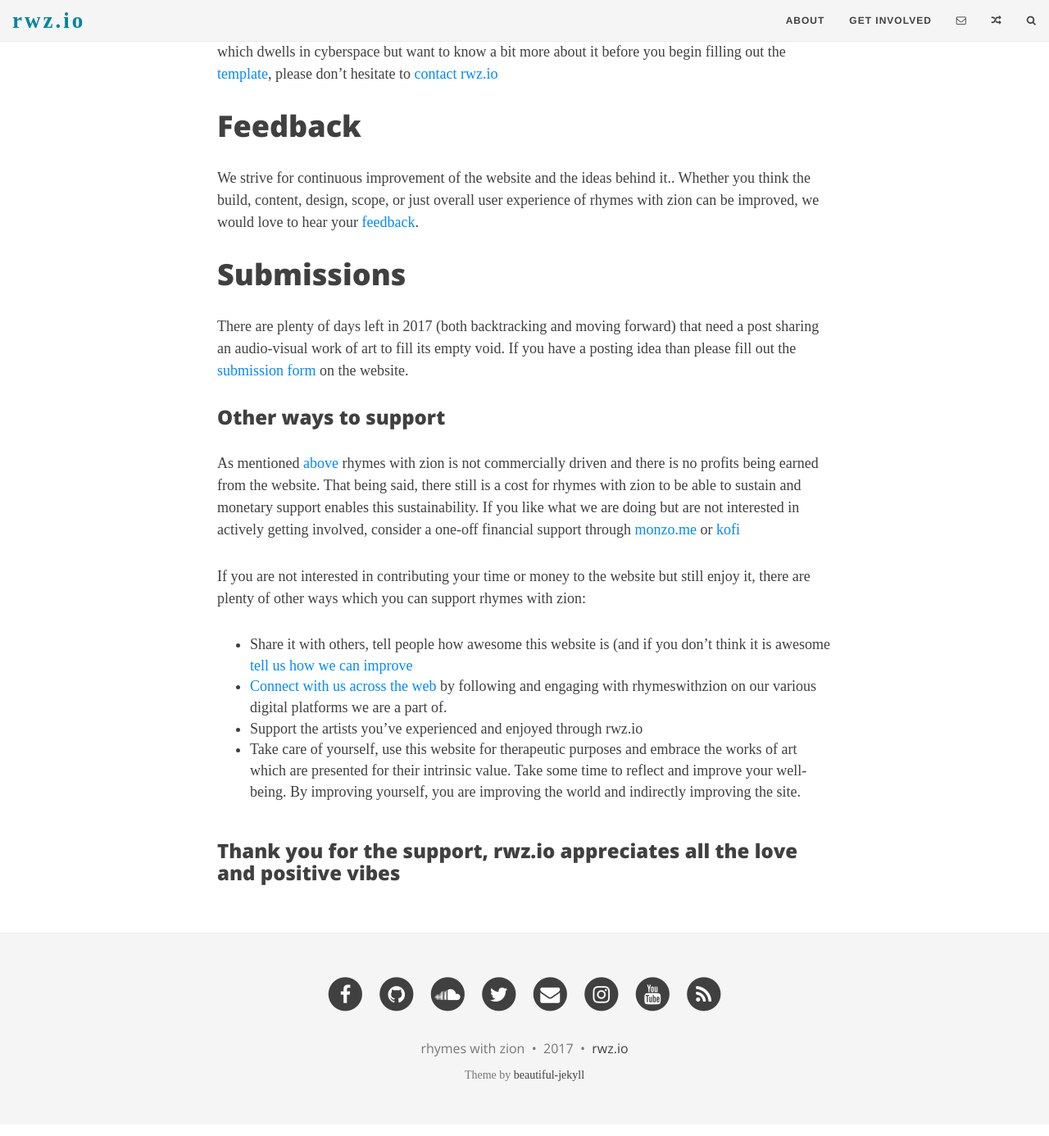
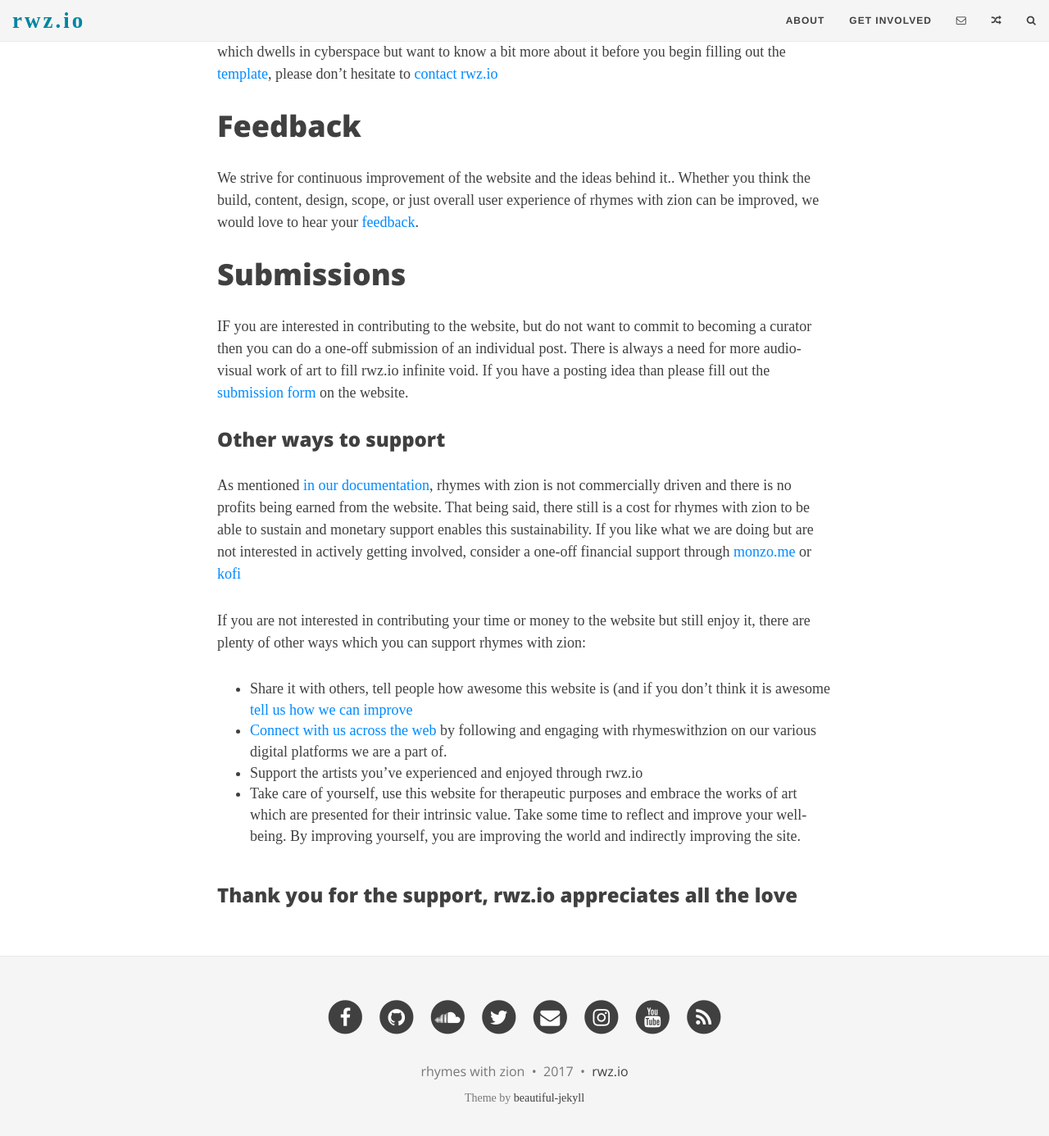
Before and after one commit to rhymeswithzion/rwz-test, a Jekyll site: the page built from get-involved.md, in a window 1280 px wide and 1400 px high, scrolled down 958 px. Shown: the top 1386 px of the window at 82% size. Built offline with Jekyll 4.4.1, drawn with Linux system fonts in a browser that asks for light colours; some web fonts are replaced.

Commit message:
Update get-involved.md

```diff
--- a/get-involved.md
+++ b/get-involved.md
@@ -16,15 +16,15 @@ If you are interested in becoming a contributor and curate rhymes with zion's au
 
 # Feedback
 
-We strive for continuous improvement of the website and the ideas behind it.. Whether you think the build, content, design, scope, or just overall user experience of rhymes with zion can be improved, we would love to hear your <a href="http://rwz.io/feedback" target="_blank">feedback</a>.
+We strive for continuous improvement of the website and the ideas behind it.. Whether you think the build, content, design, scope, or just overall user experience of rhymes with zion can be improved, we would love to hear your [feedback](http://rwz.io/feedback).
 
 # Submissions
 
-There are plenty of days left in 2017 (both backtracking and moving forward) that need a post sharing an audio-visual work of art to fill its empty void. If you have a posting idea than please fill out the <a href="http://www.rwz.io/submissions" target="_blank">submission form</a> on the website.
+IF you are interested in contributing to the website, but do not want to commit to becoming a curator then you can do a one-off submission of an individual post. There is always a need for more audio-visual work of art to fill rwz.io infinite void. If you have a posting idea than please fill out the [submission form](https://www.rwz.io/submissions) on the website.
 
 ### Other ways to support
 
-As mentioned [above](#what-rhymes-with-zion-isnt) rhymes with zion is not commercially driven and there is no profits being earned from the website. That being said, there still is a cost for rhymes with zion to be able to sustain and monetary support enables this sustainability. If you like what we are doing but are not interested in actively getting involved, consider a one-off financial support through [monzo.me](http://bit.ly/2uNi1tj) or [kofi](http://ko-fi.com/rwzion)
+As mentioned [in our documentation](https://github.com/rhymeswithzion/rhymeswithzion.github.io/blob/master/README.md#what-rhymes-with-zion-isnt), rhymes with zion is not commercially driven and there is no profits being earned from the website. That being said, there still is a cost for rhymes with zion to be able to sustain and monetary support enables this sustainability. If you like what we are doing but are not interested in actively getting involved, consider a one-off financial support through [monzo.me](http://bit.ly/2uNi1tj) or [kofi](http://ko-fi.com/rwzion)
 <br>
 <div style="text-align:center">
 <script type='text/javascript' src='https://ko-fi.com/widgets/widget_2.js'></script><script type='text/javascript'>kofiwidget2.init('Support Rhymes With Zion', '#474747', 'A2301UI5');kofiwidget2.draw();</script>
@@ -38,4 +38,4 @@ If you are not interested in contributing your time or money to the website but
 * Take care of yourself, use this website for therapeutic purposes and embrace the works of art which are presented for their intrinsic value. Take some time to reflect and improve your well-being. By improving yourself, you are improving the world and indirectly improving the site.
 <br><br>
 
-### Thank you for the support, rwz.io appreciates all the love and positive vibes
+### Thank you for the support, rwz.io appreciates all the love
```
